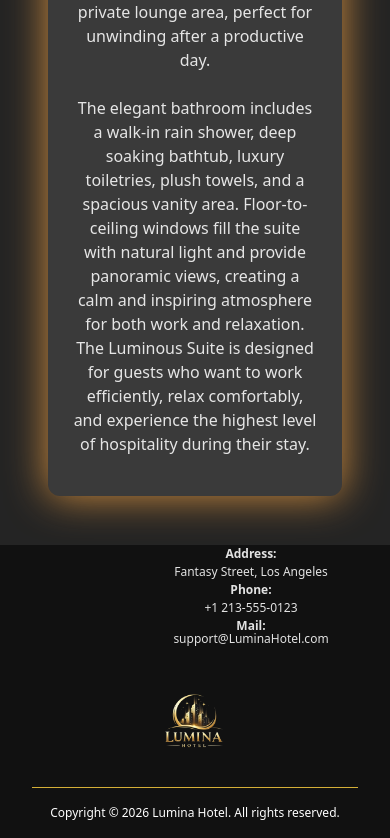
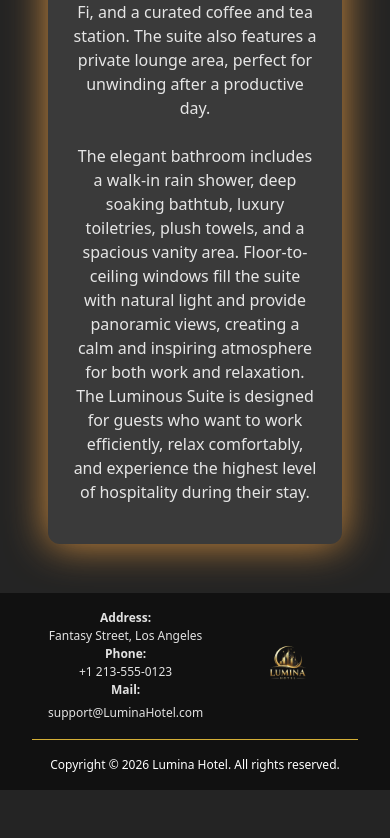
Before and after one commit to ActuallyWilliamR/Lumina-Hotel, a React (Vite) app: page /rooms in a window 390 px wide. Shown: the part 4055-4893 px from the top of the page. After the commit the page ends 4845 px from the top, so only its background shows below. Built offline with nearby package versions, Linux system fonts and the light colour scheme.

Commit message:
Responsiveness and adjustments

```diff
--- a/src/App.css
+++ b/src/App.css
@@ -387,22 +387,15 @@
 }
 
 .footer-top {
-  display: flex;
-  justify-content: space-between;
+  display: grid;
+  grid-template-columns: 1fr auto 1fr;
   align-items: center;
   border-bottom: 1px solid #d4af37;
 }
 
-.footer-contact,
-.footer-links,
-.footer-logo {
+.footer-contact {
   flex: 1;
-}
-
-.footer-contact {
-  display: flex;
-  flex-direction: column;
-  margin-right: -7rem;
+  margin: 1rem;
 }
 
 .footer-contact p {
@@ -429,9 +422,9 @@
 }
 
 .footer-logo {
-  display: flex;
-  justify-content: left;
-  align-items: center;
+  position: absolute;
+  left: 50%;
+  transform: translateX(-50%);
 }
 
 .footer-logo img {
@@ -482,6 +475,11 @@
 
     /* ROOM DESCRIPTION */
 
+  .roomPageContainer {
+    padding-top: 7rem;
+    margin: 0;
+  }
+
   .standardRoomDescription {
     flex-direction: column;
     text-align: center;
@@ -526,11 +524,12 @@
 
   .footer-top {
     flex-direction: column;
-    gap: 1.5rem;
     text-align: center;
+    gap: 2rem;
   }
 
-  .footer-links {
-    align-items: center;
+  .footer-logo {
+    position: static;
+    transform: none;
   }
 }
```
